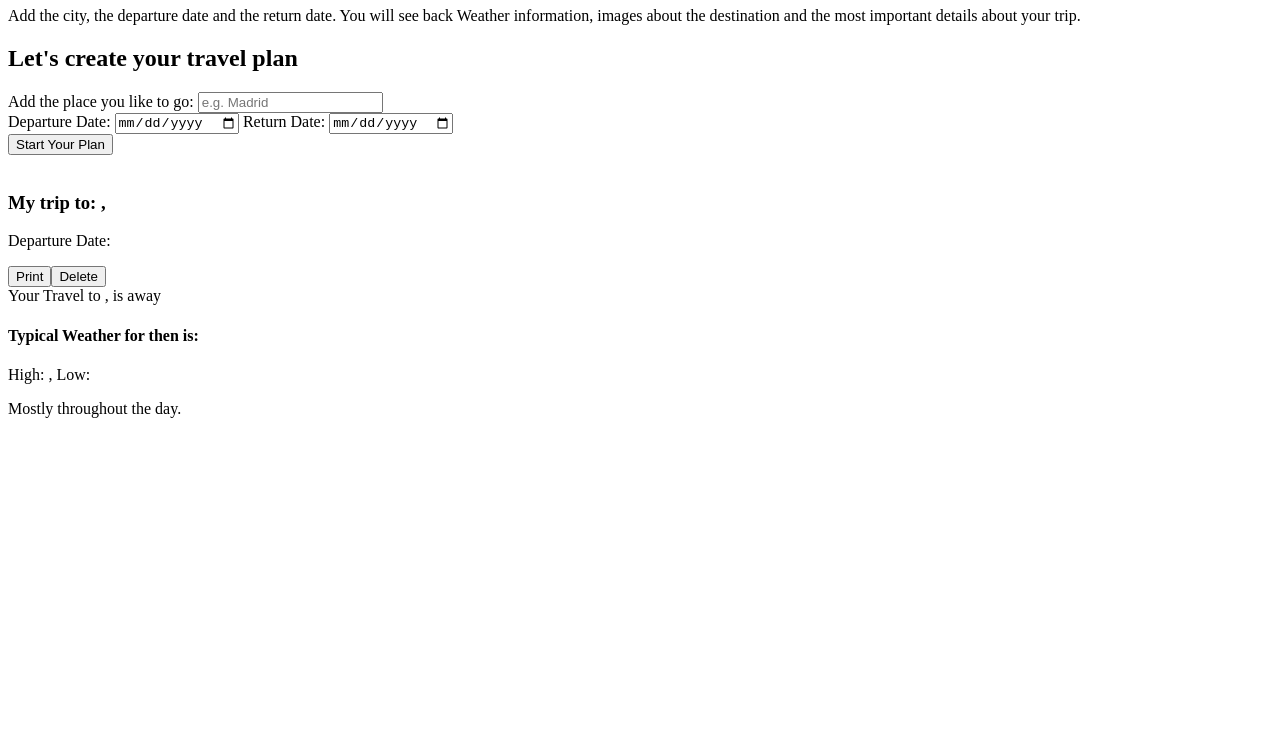
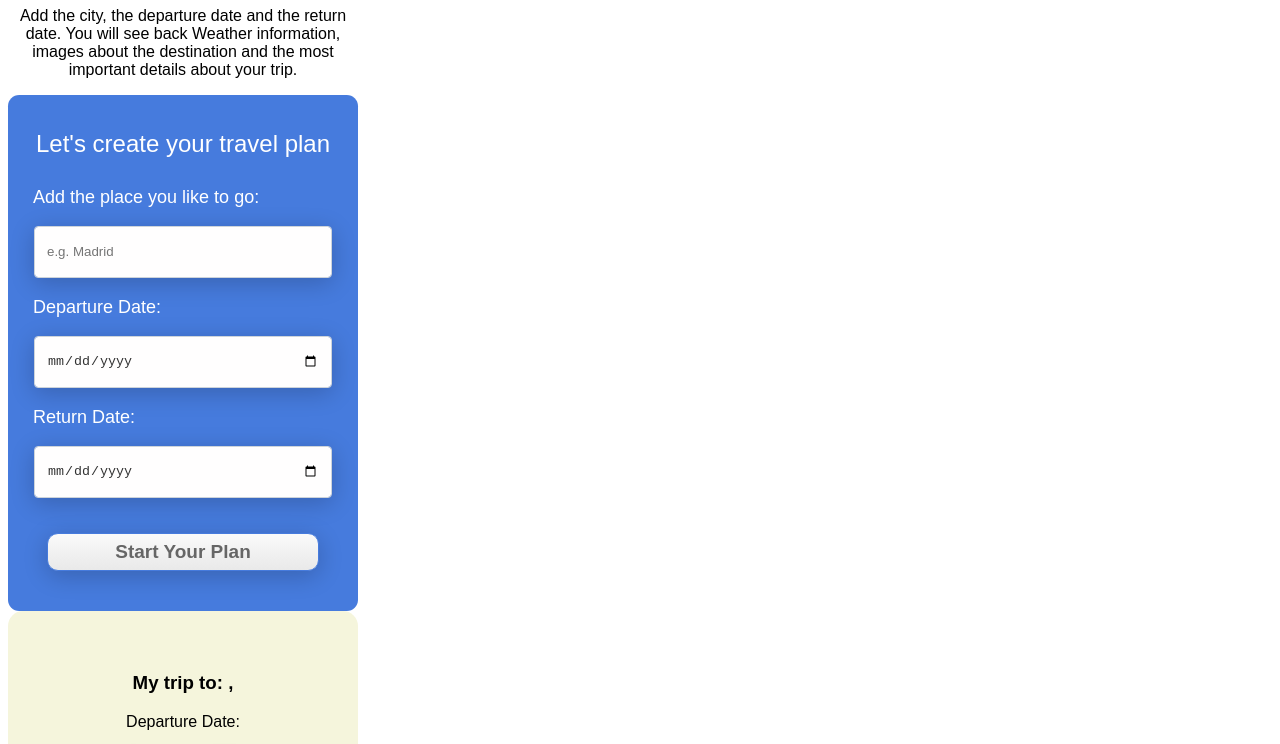
Before and after one commit to SpyrosVigkos/travel-planner-app, a website built with webpack: page src/client/views/index.html in a window 1280 px wide. Shown: the part 73-817 px from the top of the page. Built offline with nearby package versions, Linux system fonts and the light colour scheme; files whose address does not match are found by name; a web font is replaced by a local one.

Commit message:
Customize the style sheet

```diff
--- a/src/client/styles/style.scss
+++ b/src/client/styles/style.scss
@@ -1,3 +1,99 @@
+body{
+    font-family: sans-serif;
+    max-width: 350px;
+    text-align: center;
+}
+
+.title{
+    font-weight: 500;
+    text-align: center;
+}
+h2{
+    font-size: 1.5em;
+    font-weight: 500;
+}
+.instructions{
+
+}
+.travel-planner{
+    max-width: 100%;
+    padding: 15px;
+    background: #467bdd;
+    color: white;
+    border-radius: 0.7rem;
+
+}
+#create-plan{
+    line-height: 38px;
+
+}
+label   {
+    display: flex;
+    align-items: center;
+    font-size: 1.125rem;
+    margin: 10px;
+}
+input    {
+    margin: 10px auto;
+    display: block;
+    width: 85%;
+    height: 2.375rem;
+    padding: 0.375rem 0.75rem;
+    color: #333;
+    background-color: #fffefe;
+    background-clip: padding-box;
+    border: 1px solid #ced4da;
+    border-radius: 0.25rem;
+    box-shadow: 0 5px 25px rgba(0, 0, 0, 0.2);
+}
+#submit-btn{
+    box-shadow: 0 5px 25px rgba(0, 0, 0, 0.2);
+	background:linear-gradient(to bottom, #f9f9f9 5%, #e9e9e9 100%);
+	background-color:#f9f9f9;
+	border-radius:11px;
+	border:1px solid #467bdd;
+	display:inline-block;
+	cursor:pointer;
+	color:#666666;
+	font-family:Arial;
+	font-size:19px;
+	font-weight:bold;
+	padding:6px 24px;
+    text-decoration:none;
+    margin: 25px auto;
+}
+#submit-btn:hover{
+
+    background: #467bdd;
+    color: #f9f9f9;
+}
+.results{
+    background-color: #f5f5dc;
+    padding: 25px;
+    border-radius: 15px;
+}
+#print-btn{
+    box-shadow: 0 5px 25px rgba(0, 0, 0, 0.2);
+    background: #467bdd;
+    border: 1px solid #2e6da4;
+    border-radius: 4px;
+    color: white;
+    font-size: 1.2em;
+    margin: 15px;
+}
+#delete-btn{
+    box-shadow: 0 5px 25px rgba(0, 0, 0, 0.2);
+    background-color: #E7404B;
+    font-size: 1.2em;
+    color: white;
+    border: 1px solid #d12c37;
+    border-radius: 4px;
+    margin: 15px;
+}
+.main-img{
+    max-width: 250px;
+    text-align: center;
+}
 // body{
 //     background: #fffff8;
 //     font-family: -apple-system, BlinkMacSystemFont, sans-serif;
--- a/src/client/views/index.html
+++ b/src/client/views/index.html
@@ -5,7 +5,7 @@
   <meta charset="UTF-8">
   <title>Travel Planner</title>
   <link href="https://fonts.googleapis.com/css?family=Oswald:400,600,700|Ranga:400,700&display=swap" rel="stylesheet">
-  <script src="../../../dist/main.js"></script>
+  <script type="text/javascript"src="main.js"></script>
 
 
 </head>
```
Also changed, not shown: dist/index.html, dist/main.js.
